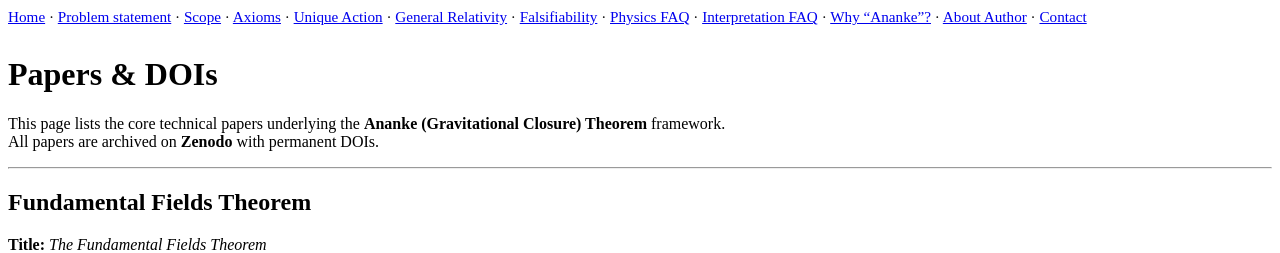
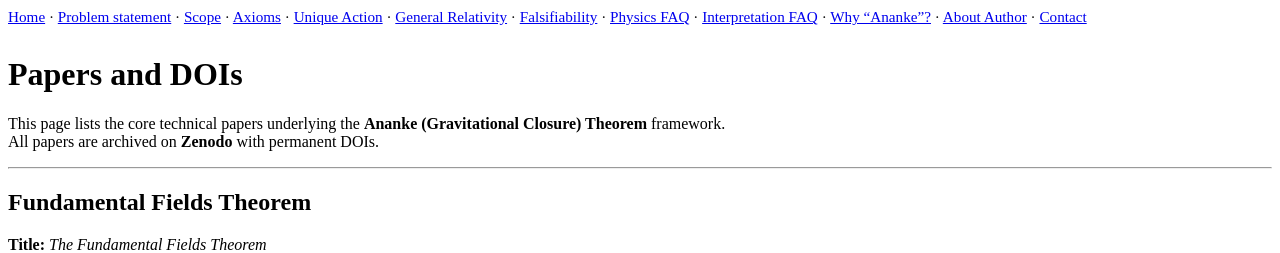
Before and after one commit to ananke-research/ananke-theorem, a Jekyll site: the page built from pages/Papers and DOIs.md, in a window 1280 px wide. Shown: the top 253 px of the page. Built offline with Jekyll 4.4.1, drawn with Linux system fonts in a browser that asks for light colours; our own code applies the rules of GitHub Pages for plain Markdown files.

Commit message:
Fix title formatting in Papers and DOIs page

```diff
--- a/pages/Papers & DOIs.md
+++ b/pages/Papers and DOIs.md
@@ -2,7 +2,7 @@
 layout: default
 ---
 
-# Papers & DOIs
+# Papers and DOIs
 
 This page lists the core technical papers underlying the **Ananke (Gravitational Closure) Theorem** framework.
 All papers are archived on **Zenodo** with permanent DOIs.
```
